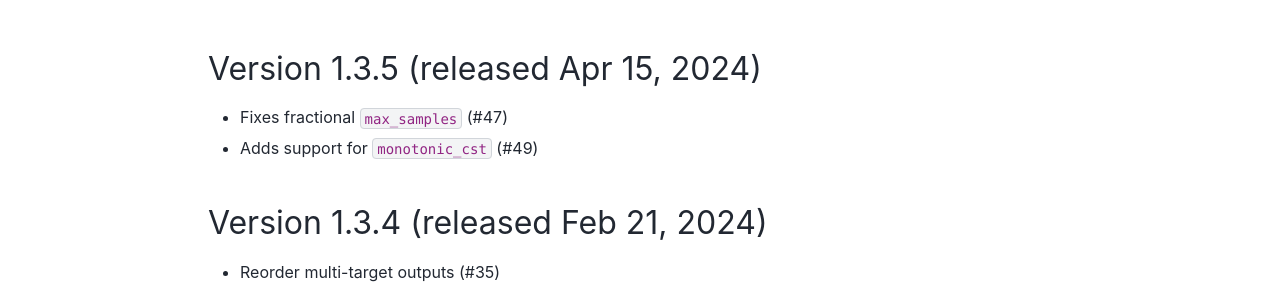
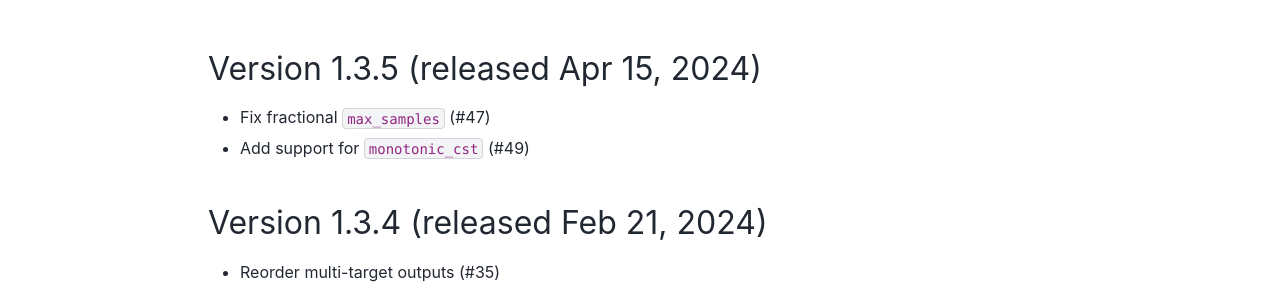
Before and after one commit to zillow/quantile-forest, a Sphinx documentation site: the page built from docs/releases/changes.rst, in a window 1280 px wide and 900 px high. Shown: the part 186-479 px from the top of the window. Built offline with Sphinx 7.4.7 and the PyData theme 0.15.4, drawn with Linux system fonts in a browser that asks for light colours; pages that are not in the unit, such as notebooks, are missing from menus; the version number could not be read and is left out.

Commit message:
Update release notes

```diff
--- a/docs/releases/changes.rst
+++ b/docs/releases/changes.rst
@@ -8,8 +8,8 @@ Release Notes
 Version 1.3.5 (released Apr 15, 2024)
 -------------------------------------
 
-- Fixes fractional `max_samples` (#47)
-- Adds support for `monotonic_cst` (#49)
+- Fix fractional `max_samples` (#47)
+- Add support for `monotonic_cst` (#49)
 
 Version 1.3.4 (released Feb 21, 2024)
 -------------------------------------
```
